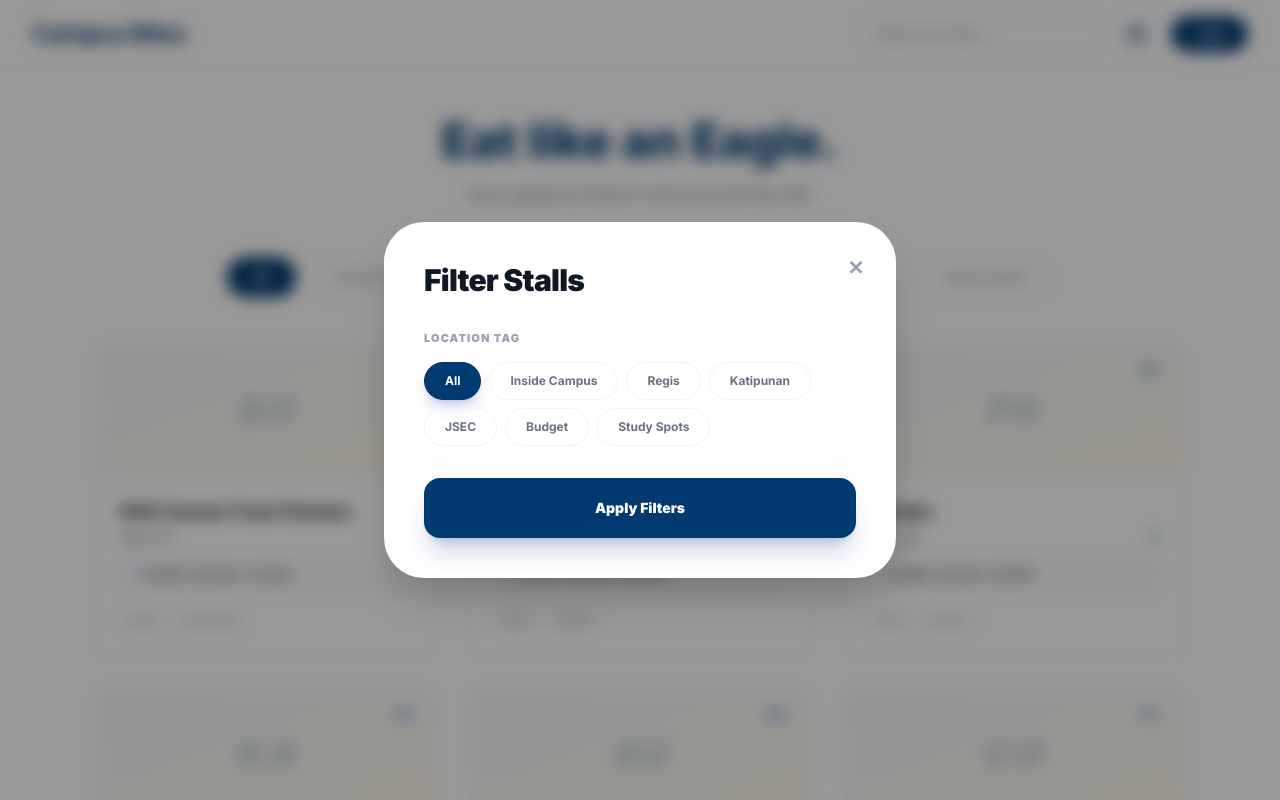
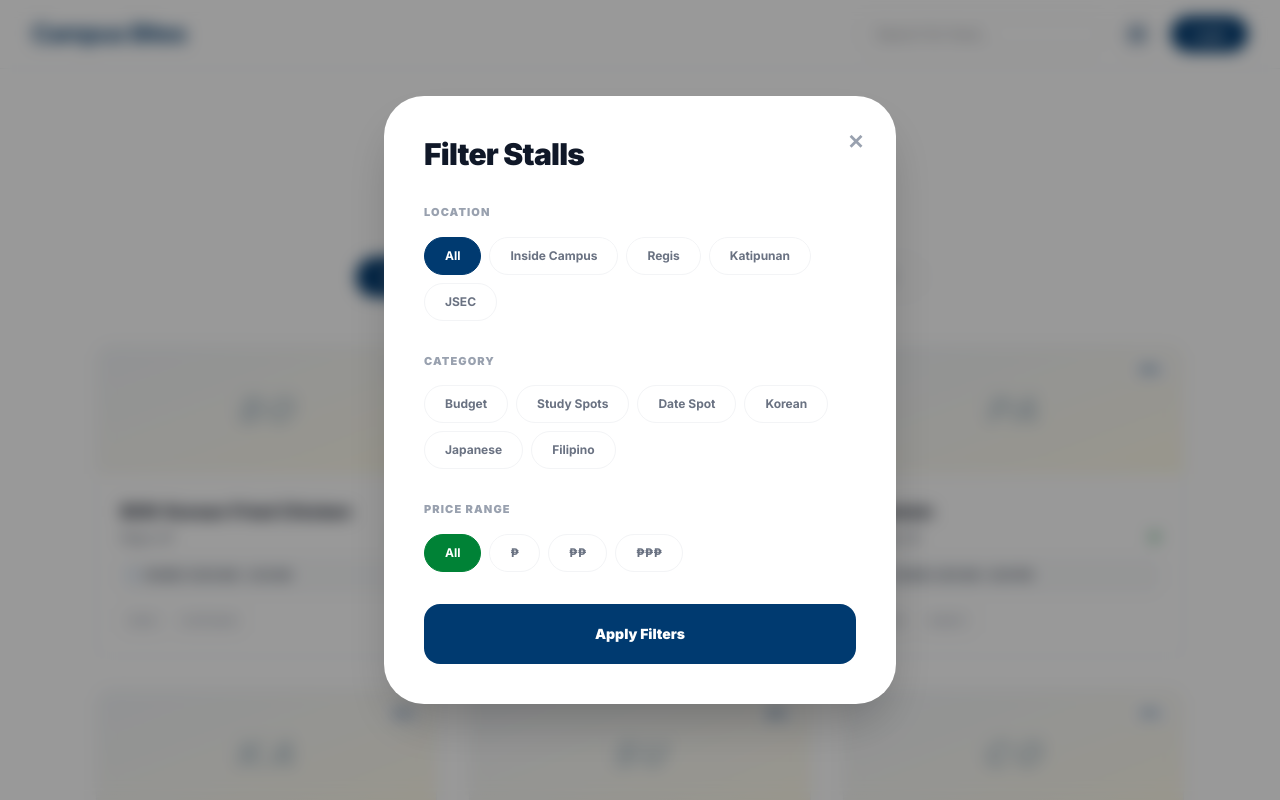
Before and after one commit to clongerts/campus-bites, a Next.js app: page / in a window 1280 px wide. Both pictures are taken after a click on the button 1137 px from the left and 34 px from the top of the page. Shown: the top 800 px of the page. Built offline with nearby package versions, Linux system fonts and the light colour scheme.

Commit message:
Update page.tsx

```diff
--- a/app/page.tsx
+++ b/app/page.tsx
@@ -6,28 +6,162 @@ const CampusBitesHome = () => {
   const [activeFilter, setActiveFilter] = useState("All");
   const [searchQuery, setSearchQuery] = useState("");
   const [selectedStall, setSelectedStall] = useState<any>(null);
-  // Added state for the Search Modal
+  // NEW STATES FOR ADVANCED FILTERING
   const [isSearchModalOpen, setIsSearchModalOpen] = useState(false);
+  const [priceFilter, setPriceFilter] = useState("All");
 
   const stalls = [
-    { id: 1, name: "BOK Korean Fried Chicken", loc: "Regis 2/F", rating: 94, price: "₱₱", hours: "10:00 AM - 2:30 AM", tags: ["Regis", "Katipunan"], menu: ["Soy Garlic Chicken", "Snow Cheese Chicken", "Yangnyeom Fries"] },
-    { id: 2, name: "Yummy Tokyo", loc: "Regis 3/F", rating: 91, price: "₱₱", hours: "10:00 AM - 8:00 PM", tags: ["Regis", "Budget"], menu: ["Spicy Miso Ramen", "California Roll", "Pork Katsudon"] },
-    { id: 3, name: "Paotsin", loc: "Regis 3/F", rating: 96, price: "₱", hours: "9:00 AM - 9:00 PM", tags: ["Regis", "Budget"], menu: ["Sharks Fin Rice", "Pork Dumplings", "Laksa"] },
-    { id: 4, name: "Kanzen Sushi Roll", loc: "Regis 2/F", rating: 93, price: "₱₱", hours: "10:00 AM - 9:00 PM", tags: ["Regis", "Katipunan"], menu: ["California Maki", "Spicy Tuna Roll", "Salmon Sashimi"] },
-    { id: 5, name: "Subway", loc: "Regis 3/F", rating: 88, price: "₱₱", hours: "8:00 AM - 10:00 PM", tags: ["Regis", "Study Spots"], menu: ["B.M.T. Sandwich", "Subway Club", "Chocolate Chip Cookie"] },
-    { id: 6, name: "Cookies by the Bucket", loc: "Regis 3/F", rating: 97, price: "₱", hours: "10:00 AM - 8:00 PM", tags: ["Regis", "Budget"], menu: ["Classic Chocolate Chip", "Dark Chocolate", "Oatmeal Raisin"] },
-    { id: 7, name: "Chicken NamNam", loc: "Regis 3/F", rating: 90, price: "₱₱", hours: "10:00 AM - 9:00 PM", tags: ["Regis", "Katipunan"], menu: ["Sweet & Spicy Chicken", "Fried Rice", "Coleslaw"] },
-    { id: 8, name: "JSEC: Overload", loc: "JSEC", rating: 98, price: "₱₱", hours: "8:00 AM - 5:00 PM", tags: ["Inside Campus", "JSEC"], menu: ["Angus Beef Tapa", "Breakfast Bowl", "Iced Coffee"] },
-    { id: 9, name: "Ate Rica's Bacsilog", loc: "Agno/Katipunan", rating: 95, price: "₱", hours: "7:00 AM - 9:00 PM", tags: ["Katipunan", "Budget"], menu: ["Bacon Bacsilog", "Tapa Bacsilog", "Hotdog Bacsilog"] },
-    { id: 10, name: "Gino's Brick Oven", loc: "Regis Center", rating: 92, price: "₱₱₱", hours: "11:00 AM - 9:30 PM", tags: ["Regis", "Date Spot"], menu: ["Bacon Pizza", "SMEGG Pizza", "Buffalo Wings"] },
+    {
+      id: 1,
+      name: "BOK Korean Fried Chicken",
+      loc: "Regis 2/F",
+      rating: 94,
+      price: "₱₱",
+      hours: "10:00 AM - 2:30 AM",
+      tags: ["Regis", "Katipunan", "Korean"],
+      menu: [
+        { name: "Soy Garlic Chicken", price: 185 },
+        { name: "Snow Cheese Chicken", price: 195 },
+        { name: "Yangnyeom Fries", price: 95 }
+      ]
+    },
+    {
+      id: 2,
+      name: "Yummy Tokyo",
+      loc: "Regis 3/F",
+      rating: 91,
+      price: "₱₱",
+      hours: "10:00 AM - 8:00 PM",
+      tags: ["Regis", "Budget", "Japanese"],
+      menu: [
+        { name: "Spicy Miso Ramen", price: 249 },
+        { name: "California Roll", price: 180 },
+        { name: "Pork Katsudon", price: 210 }
+      ]
+    },
+    {
+      id: 3,
+      name: "Paotsin",
+      loc: "Regis 3/F",
+      rating: 96,
+      price: "₱",
+      hours: "9:00 AM - 9:00 PM",
+      tags: ["Regis", "Budget", "Chinese"],
+      menu: [
+        { name: "Sharks Fin Rice", price: 85 },
+        { name: "Pork Dumplings", price: 65 },
+        { name: "Laksa", price: 110 }
+      ]
+    },
+    {
+      id: 4,
+      name: "Kanzen Sushi Roll",
+      loc: "Regis 2/F",
+      rating: 93,
+      price: "₱₱",
+      hours: "10:00 AM - 9:00 PM",
+      tags: ["Regis", "Katipunan", "Japanese"],
+      menu: [
+        { name: "California Maki", price: 175 },
+        { name: "Spicy Tuna Roll", price: 190 },
+        { name: "Salmon Sashimi", price: 250 }
+      ]
+    },
+    {
+      id: 5,
+      name: "Subway",
+      loc: "Regis 3/F",
+      rating: 88,
+      price: "₱₱",
+      hours: "8:00 AM - 10:00 PM",
+      tags: ["Regis", "Study Spots", "Healthy"],
+      menu: [
+        { name: "B.M.T. Sandwich", price: 235 },
+        { name: "Subway Club", price: 255 },
+        { name: "Chocolate Chip Cookie", price: 45 }
+      ]
+    },
+    {
+      id: 6,
+      name: "Cookies by the Bucket",
+      loc: "Regis 3/F",
+      rating: 97,
+      price: "₱",
+      hours: "10:00 AM - 8:00 PM",
+      tags: ["Regis", "Budget", "Dessert"],
+      menu: [
+        { name: "Classic Chocolate Chip", price: 150 },
+        { name: "Dark Chocolate", price: 160 },
+        { name: "Oatmeal Raisin", price: 155 }
+      ]
+    },
+    {
+      id: 7,
+      name: "Chicken NamNam",
+      loc: "Regis 3/F",
+      rating: 90,
+      price: "₱₱",
+      hours: "10:00 AM - 9:00 PM",
+      tags: ["Regis", "Katipunan", "Filipino"],
+      menu: [
+        { name: "Sweet & Spicy Chicken", price: 180 },
+        { name: "Fried Rice", price: 45 },
+        { name: "Coleslaw", price: 40 }
+      ]
+    },
+    {
+      id: 8,
+      name: "JSEC: Overload",
+      loc: "JSEC",
+      rating: 98,
+      price: "₱₱",
+      hours: "8:00 AM - 5:00 PM",
+      tags: ["Inside Campus", "JSEC", "Breakfast"],
+      menu: [
+        { name: "Angus Beef Tapa", price: 220 },
+        { name: "Breakfast Bowl", price: 190 },
+        { name: "Iced Coffee", price: 120 }
+      ]
+    },
+    {
+      id: 9,
+      name: "Ate Rica's Bacsilog",
+      loc: "Agno/Katipunan",
+      rating: 95,
+      price: "₱",
+      hours: "7:00 AM - 9:00 PM",
+      tags: ["Katipunan", "Budget", "Filipino"],
+      menu: [
+        { name: "Bacon Bacsilog", price: 99 },
+        { name: "Tapa Bacsilog", price: 105 },
+        { name: "Hotdog Bacsilog", price: 89 }
+      ]
+    },
+    {
+      id: 10,
+      name: "Gino's Brick Oven",
+      loc: "Regis Center",
+      rating: 92,
+      price: "₱₱₱",
+      hours: "11:00 AM - 9:30 PM",
+      tags: ["Regis", "Date Spot", "Italian"],
+      menu: [
+        { name: "Bacon Pizza", price: 485 },
+        { name: "SMEGG Pizza", price: 520 },
+        { name: "Buffalo Wings", price: 340 }
+      ]
+    },
   ];
 
-  const filterOptions = ["All", "Inside Campus", "Regis", "Katipunan", "JSEC", "Budget", "Study Spots"];
+  const locations = ["All", "Inside Campus", "Regis", "Katipunan", "JSEC"];
+  const categories = ["Budget", "Study Spots", "Date Spot", "Korean", "Japanese", "Filipino"];
+  const pricePoints = ["All", "₱", "₱₱", "₱₱₱"];
 
   const filteredStalls = stalls.filter(stall => {
     const matchesFilter = activeFilter === "All" || stall.tags.includes(activeFilter);
+    const matchesPrice = priceFilter === "All" || stall.price === priceFilter;
     const matchesSearch = stall.name.toLowerCase().includes(searchQuery.toLowerCase());
-    return matchesFilter && matchesSearch;
+    return matchesFilter && matchesSearch && matchesPrice;
   });
 
   return (
@@ -41,7 +175,7 @@ const CampusBitesHome = () => {
             className="hidden md:block border border-gray-200 rounded-full px-4 py-1.5 text-sm focus:outline-none focus:ring-2 focus:ring-[#003A70]/20"
             onChange={(e) => setSearchQuery(e.target.value)}
           />
-          {/* Added Search/Filter Icon Button */}
+          {/* SEARCH FILTER TOGGLE */}
           <button
             onClick={() => setIsSearchModalOpen(true)}
             className="p-2 bg-gray-100 rounded-full hover:bg-gray-200 transition text-[#003A70]"
@@ -61,8 +195,9 @@ const CampusBitesHome = () => {
         <p className="text-gray-500 text-lg">Your guide to food in and around the Hill.</p>
       </header>
 
+      {/* HORIZONTAL QUICK FILTERS */}
       <div className="flex gap-3 justify-center mb-12 px-8 overflow-x-auto no-scrollbar">
-        {filterOptions.map((filter) => (
+        {locations.map((filter) => (
           <button
             key={filter}
             onClick={() => setActiveFilter(filter)}
@@ -97,7 +232,7 @@ const CampusBitesHome = () => {
                 <h4 className="text-lg font-bold group-hover:text-[#003A70] transition mb-1">{stall.name}</h4>
                 <div className="flex justify-between text-xs text-gray-500 mb-3 font-medium">
                   <span>{stall.loc}</span>
-                  <span className="text-green-700">{stall.price}</span>
+                  <span className="text-green-700 font-bold">{stall.price}</span>
                 </div>
                 <div className="bg-gray-50 rounded-lg p-2 flex items-center gap-2 mb-4 border border-gray-100">
                   <div className="w-1.5 h-1.5 rounded-full bg-blue-400 animate-pulse"></div>
@@ -141,10 +276,13 @@ const CampusBitesHome = () => {
             <div className="border-t border-gray-100 pt-6">
               <h3 className="font-extrabold text-[#003A70] uppercase tracking-tighter text-lg mb-4">On the Menu</h3>
               <ul className="space-y-3">
-                {selectedStall.menu.map((item: string, index: number) => (
-                  <li key={index} className="flex items-center gap-3 text-gray-700 font-medium bg-gray-50 p-3 rounded-xl border border-gray-100">
-                    <div className="w-1.5 h-1.5 rounded-full bg-[#FFD700]"></div>
-                    {item}
+                {selectedStall.menu.map((item: any, index: number) => (
+                  <li key={index} className="flex items-center justify-between text-gray-700 font-medium bg-gray-50 p-3 rounded-xl border border-gray-100">
+                    <div className="flex items-center gap-3">
+                      <div className="w-1.5 h-1.5 rounded-full bg-[#FFD700]"></div>
+                      {item.name}
+                    </div>
+                    <span className="text-xs font-bold text-[#003A70]">₱{item.price}</span>
                   </li>
                 ))}
               </ul>
@@ -156,21 +294,22 @@ const CampusBitesHome = () => {
         </div>
       )}
 
-      {/* --- ADDED SEARCH FILTER MODAL --- */}
+      {/* --- SEGREGATED SEARCH FILTER MODAL --- */}
       {isSearchModalOpen && (
         <div className="fixed inset-0 bg-black/40 backdrop-blur-sm flex items-center justify-center p-4 z-[110]">
-          <div className="bg-white rounded-[2.5rem] p-10 max-w-lg w-full relative shadow-2xl animate-in fade-in zoom-in duration-300">
+          <div className="bg-white rounded-[2.5rem] p-10 max-w-lg w-full relative shadow-2xl animate-in fade-in zoom-in duration-300 overflow-y-auto max-h-[90vh]">
             <button onClick={() => setIsSearchModalOpen(false)} className="absolute top-8 right-8 text-gray-400 hover:text-gray-900 text-xl font-bold">✕</button>
             <h2 className="text-3xl font-black mb-8 text-gray-900 tracking-tight">Filter Stalls</h2>
 
+            {/* SEGREGATED SECTION: LOCATION */}
             <div className="mb-8">
-              <label className="text-[11px] font-black text-gray-400 uppercase tracking-widest mb-4 block">Location Tag</label>
+              <label className="text-[11px] font-black text-gray-400 uppercase tracking-widest mb-4 block text-left">Location</label>
               <div className="flex flex-wrap gap-2">
-                {filterOptions.map(opt => (
+                {locations.map(opt => (
                   <button
                     key={opt}
                     onClick={() => setActiveFilter(opt)}
-                    className={`px-5 py-2.5 rounded-full border text-xs font-bold transition-all ${activeFilter === opt ? "bg-[#003A70] text-white border-[#003A70] shadow-lg shadow-blue-900/20" : "border-gray-100 text-gray-500 hover:border-gray-300"}`}
+                    className={`px-5 py-2.5 rounded-full border text-xs font-bold transition-all ${activeFilter === opt ? "bg-[#003A70] text-white border-[#003A70]" : "border-gray-100 text-gray-500"}`}
                   >
                     {opt}
                   </button>
@@ -178,7 +317,39 @@ const CampusBitesHome = () => {
               </div>
             </div>
 
-            <button onClick={() => setIsSearchModalOpen(false)} className="w-full py-5 bg-[#003A70] text-white rounded-2xl font-black text-sm hover:bg-blue-800 shadow-xl shadow-blue-900/20 transition-all">Apply Filters</button>
+            {/* SEGREGATED SECTION: CATEGORY */}
+            <div className="mb-8">
+              <label className="text-[11px] font-black text-gray-400 uppercase tracking-widest mb-4 block text-left">Category</label>
+              <div className="flex flex-wrap gap-2">
+                {categories.map(opt => (
+                  <button
+                    key={opt}
+                    onClick={() => setActiveFilter(opt)}
+                    className={`px-5 py-2.5 rounded-full border text-xs font-bold transition-all ${activeFilter === opt ? "bg-[#003A70] text-white border-[#003A70]" : "border-gray-100 text-gray-500"}`}
+                  >
+                    {opt}
+                  </button>
+                ))}
+              </div>
+            </div>
+
+            {/* SEGREGATED SECTION: PRICE POINT */}
+            <div className="mb-8">
+              <label className="text-[11px] font-black text-gray-400 uppercase tracking-widest mb-4 block text-left">Price Range</label>
+              <div className="flex flex-wrap gap-2">
+                {pricePoints.map(opt => (
+                  <button
+                    key={opt}
+                    onClick={() => setPriceFilter(opt)}
+                    className={`px-5 py-2.5 rounded-full border text-xs font-bold transition-all ${priceFilter === opt ? "bg-green-700 text-white border-green-700" : "border-gray-100 text-gray-500"}`}
+                  >
+                    {opt}
+                  </button>
+                ))}
+              </div>
+            </div>
+
+            <button onClick={() => setIsSearchModalOpen(false)} className="w-full py-5 bg-[#003A70] text-white rounded-2xl font-black text-sm hover:bg-blue-800 transition-all">Apply Filters</button>
           </div>
         </div>
       )}
```
